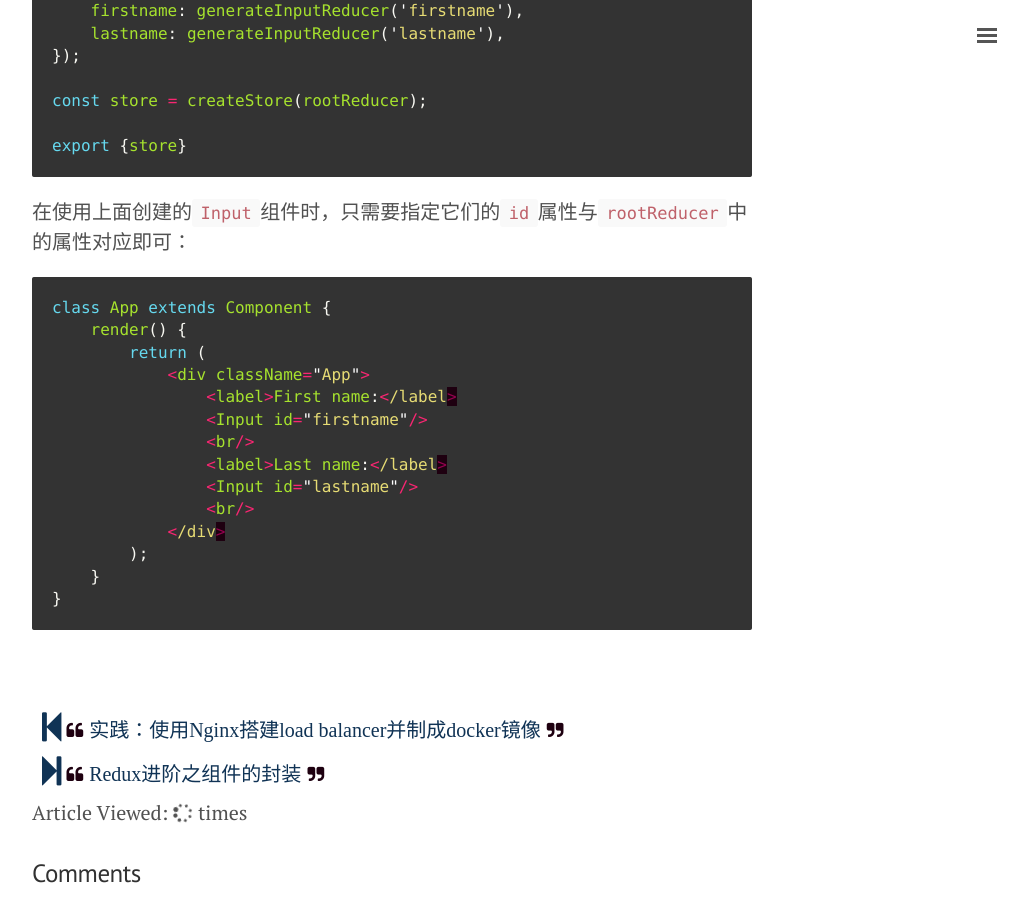
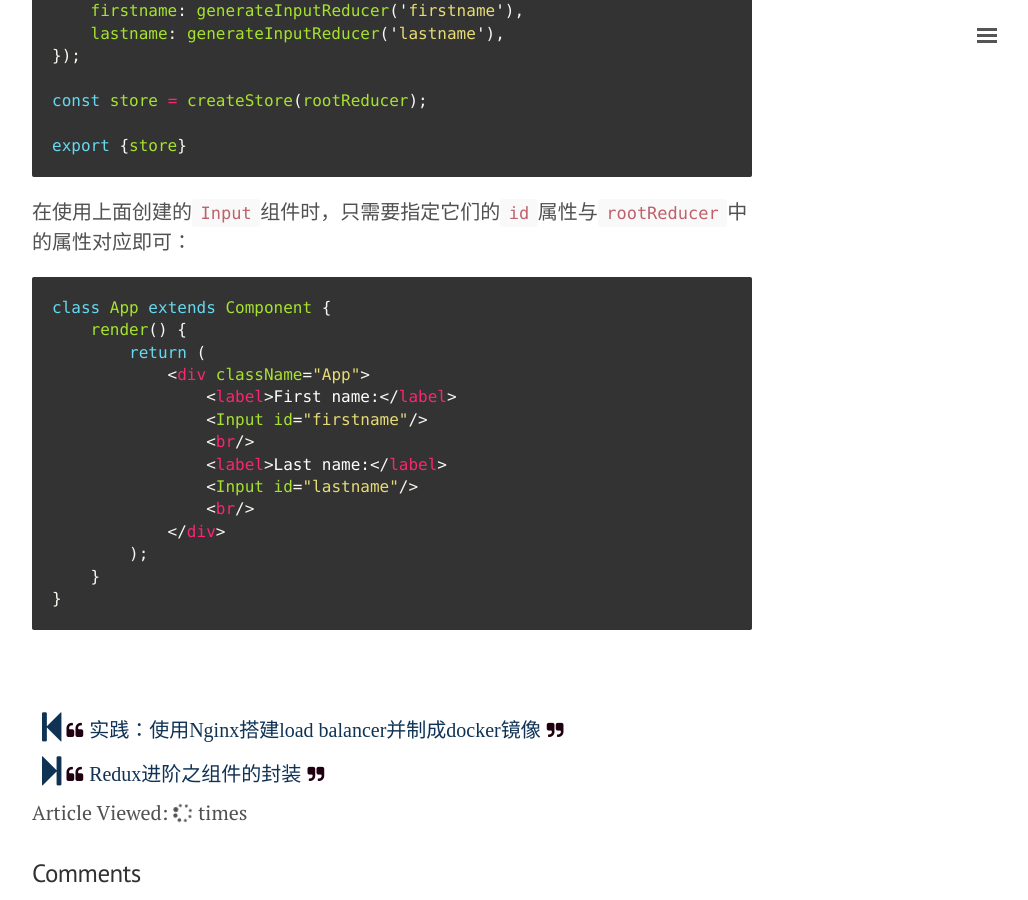
Before and after one commit to cuyu/cuyu.github.io, a Jekyll site: the page built from _posts/2017-03-24-Create-a-form-using-React.md, in a window 1280 px wide and 900 px high, scrolled down 5633 px. Shown: the whole window, without its empty margins (248-1276 px from the left). Built offline with Jekyll 4.4.1, drawn with Linux system fonts in a browser that asks for light colours; nearby versions of some CDN libraries; comment, search, counter and statistics services are not loaded; some of the changed text lies outside the part shown.

Commit message:
Use jsx for some react code blocks as rouge 2.0 is supported now!

````diff
--- a/_posts/2017-03-24-Create-a-form-using-React.md
+++ b/_posts/2017-03-24-Create-a-form-using-React.md
@@ -8,7 +8,7 @@
 
 想用React实现一个简单的表单，其中主要的组件如下：
 
-```javascript
+```jsx
 class App extends Component {
     render() {
         return (
@@ -26,7 +26,7 @@
 
 因此，参考官方文档，且为了方便代码复用，写了如下一个`Input`组件，然后在`App`组件中使用这个组件来替换原来的`input`。
 
-```javascript
+```jsx
 class Input extends Component {
     constructor() {
         super();
@@ -69,7 +69,7 @@
 
 行吧，那就用state来存储要改变的值：
 
-```javascript
+```jsx
 class Input extends Component {
     constructor() {
         super();
@@ -97,7 +97,7 @@
 
 回忆了一下React组件渲染的顺序，决定把组件状态初始化往后挪一挪，放到`componentWillMount`函数中：
 
-```javascript
+```jsx
 class Input extends Component {
     constructor() {
         super();
@@ -130,7 +130,7 @@
 
 In `components/BaseInput.js`:
 
-```javascript
+```jsx
 import React, {Component, PropTypes} from 'react';
 
 function filterObject(target, whiteList) {
@@ -240,7 +240,7 @@
 
 在使用上面创建的`Input`组件时，只需要指定它们的`id`属性与`rootReducer`中的属性对应即可：
 
-```javascript
+```jsx
 class App extends Component {
     render() {
         return (
````
Also changed, not shown: _posts/2017-02-20-React实践初体验.md (+3 -3 lines), _posts/2017-02-27-React进阶之使用Redux管理组件状态.md (+6 -6 lines), _posts/2017-06-02-Test-React-app-with-Karma.md (+1 -1 lines).
